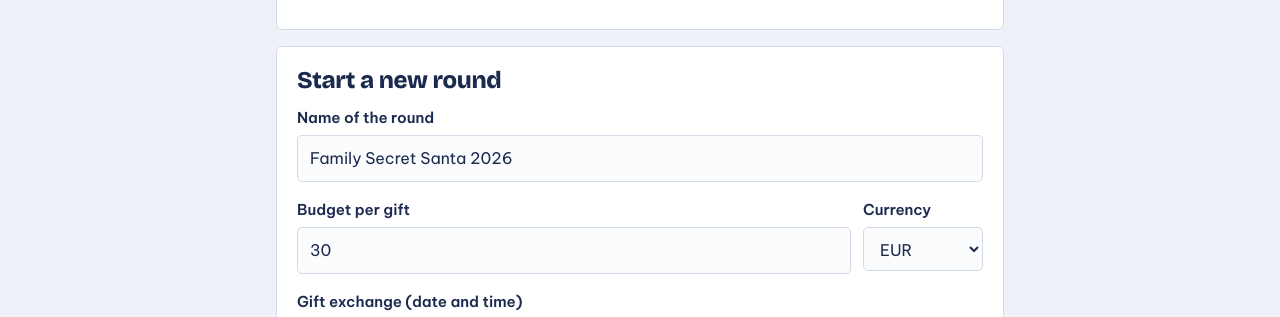
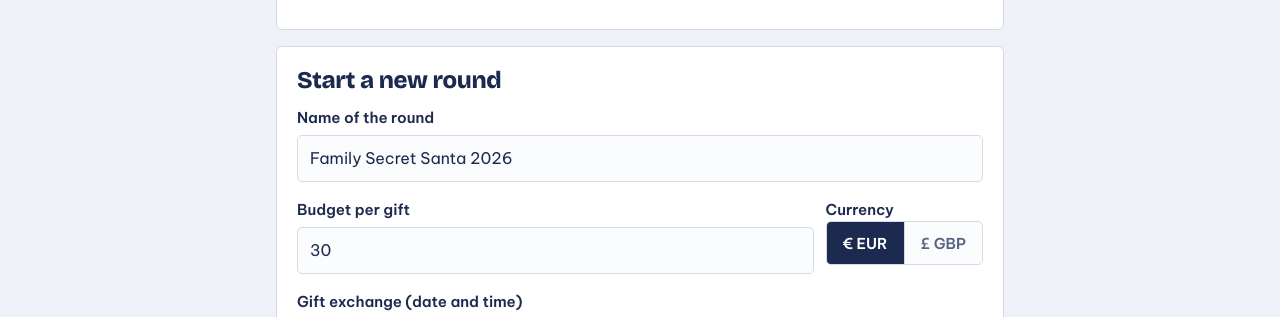
Before and after one commit to theminhnguyen/familien-wichteln, a plain HTML site: page index.html in a window 1280 px wide. Shown: the part 442-759 px from the top of the page. Drawn offline with nearby package versions, Linux system fonts and the light colour scheme.

Commit message:
Limit budget currency to EUR or GBP
Replace the long currency dropdown with a € / £ toggle and enforce the
same rule in the database (check constraint plus RPC validation).
Conversions into each family member's local currency stay.

Co-Authored-By: Claude Opus 5.5 <noreply@anthropic.com>
Claude-Session: https://claude.ai/code/session_011WuhM6TViNqRhCypKAMWuw

```diff
--- a/app.js
+++ b/app.js
@@ -29,7 +29,7 @@ const COUNTRIES = {
   ID: ['IDR', 'Asia/Jakarta'], PH: ['PHP', 'Asia/Manila'], KH: ['KHR', 'Asia/Phnom_Penh'],
   LA: ['LAK', 'Asia/Vientiane'], AE: ['AED', 'Asia/Dubai'],
 };
-const CURRENCIES = [...new Set(Object.values(COUNTRIES).map(c => c[0]))].sort();
+const BUDGET_CURRENCIES = { EUR: '€', GBP: '£' };
 const EMOJIS = ['🎅', '🤶', '🧑‍🎄', '🦌', '⛄', '🎄', '🌟', '🍪', '🏮', '🧧', '🌸', '🐼', '🐯', '🦊', '🐻', '🐧', '🐶', '🐱', '🐲', '👵', '👴', '👩', '👨', '👧', '👦', '👶'];
 const GIFT_STATES = ['none', 'idea', 'bought', 'wrapped', 'shipped'];
 const DOOR_ORDER = [7, 18, 3, 22, 11, 1, 15, 9, 24, 5, 13, 20, 2, 17, 8, 21, 12, 4, 19, 6, 23, 10, 16, 14];
@@ -449,9 +449,12 @@ function countrySelect(id, value, label) {
 function langSelect(id, value, label) {
   return `<div class="field"><label for="${id}">${esc(label || t('lang_label'))}</label><select id="${id}" data-keep>${LANGS.map(l => `<option value="${l}" ${l === value ? 'selected' : ''}>${esc(tl(l, 'lang_self'))}</option>`).join('')}</select></div>`;
 }
-function currencySelect(id, value) {
-  return `<div class="field field-cur"><label for="${id}">${esc(t('currency'))}</label><select id="${id}" data-keep>${CURRENCIES.map(c => `<option value="${c}" ${c === value ? 'selected' : ''}>${c}</option>`).join('')}</select></div>`;
-}
+function curName(c) { try { return new Intl.DisplayNames([loc()], { type: 'currency' }).of(c) || c; } catch { return c; } }
+function currencySelect(name, value) {
+  const v = BUDGET_CURRENCIES[value] ? value : 'EUR';
+  return `<fieldset class="field field-cur"><legend>${esc(t('currency'))}</legend><div class="seg-cur" role="radiogroup" aria-label="${esc(t('currency'))}">${Object.keys(BUDGET_CURRENCIES).map(c => `<label title="${esc(curName(c))}"><input type="radio" name="${name}" id="${name}-${c}" value="${c}" ${c === v ? 'checked' : ''} data-keep><span>${BUDGET_CURRENCIES[c]} ${c}</span></label>`).join('')}</div></fieldset>`;
+}
+function checkedCurrency(form, name) { return (form.querySelector(`input[name="${name}"]:checked`) || {}).value || 'EUR'; }
 function layoutPicker(name, current) {
   return `<div class="layout-pick" role="radiogroup" aria-label="${esc(t('layout'))}">${LAYOUTS.map(l => `
     <label class="lp lp-${l}">
@@ -1386,7 +1389,7 @@ async function submitForm(kind, form) {
       const ex = $('#c-ex').value;
       const layout = (form.querySelector('input[name="c-layout"]:checked') || {}).value || S.layout;
       const r = await rpc('wichteln_create_group', {
-        p_name: name, p_budget: budget === '' ? null : Number(budget), p_currency: $('#c-cur').value,
+        p_name: name, p_budget: budget === '' ? null : Number(budget), p_currency: checkedCurrency(form, 'c-cur'),
         p_exchange_at: ex ? new Date(ex).toISOString() : null, p_lang: $('#c-lang').value, p_layout: layout,
       });
       if (r.error || !r.admin_token) throw new Error(r.error || 'create');
@@ -1486,7 +1489,7 @@ async function submitForm(kind, form) {
       const ex = $('#g-ex').value;
       const layout = (form.querySelector('input[name="g-layout"]:checked') || {}).value;
       const patch = {
-        name, budget: $('#g-budget').value, currency: $('#g-cur').value,
+        name, budget: $('#g-budget').value, currency: checkedCurrency(form, 'g-cur'),
         exchange_at: ex ? new Date(ex).toISOString() : '', wish_deadline: $('#g-wd').value, ship_by: $('#g-sb').value,
         notes: $('#g-notes').value, default_lang: $('#g-lang').value, layout,
       };
--- a/styles.css
+++ b/styles.css
@@ -170,7 +170,14 @@ textarea { resize: vertical; line-height: 1.5; }
 input:focus, select:focus, textarea:focus { border-color: var(--focus); outline: none; box-shadow: 0 0 0 3px color-mix(in srgb, var(--focus) 22%, transparent); }
 .row { display: flex; flex-wrap: wrap; gap: 0 var(--s3); }
 .row > .field { flex: 1 1 150px; }
-.row > .field-cur { flex: 0 1 120px; }
+.row > .field-cur { flex: 0 0 auto; }
+.seg-cur { display: inline-flex; min-height: var(--tap); border: 1px solid var(--line); border-radius: var(--field-radius); overflow: hidden; background: var(--field-bg); }
+.seg-cur label { position: relative; display: flex; }
+.seg-cur input { position: absolute; inset: 0; width: 100%; height: 100%; margin: 0; opacity: 0; cursor: pointer; }
+.seg-cur span { display: flex; align-items: center; padding: 0 16px; font-weight: 600; white-space: nowrap; color: var(--muted); }
+.seg-cur label + label span { border-left: 1px solid var(--line); }
+.seg-cur input:checked + span { background: var(--ink); color: var(--surface); }
+.seg-cur input:focus-visible + span { outline: 3px solid var(--focus); outline-offset: -3px; }
 .row.three > .field { flex: 1 1 90px; }
 .row.end { align-items: flex-end; }
 .row.end > .btn { margin-bottom: var(--s4); }
```
Also changed, not shown: 1 other file.
